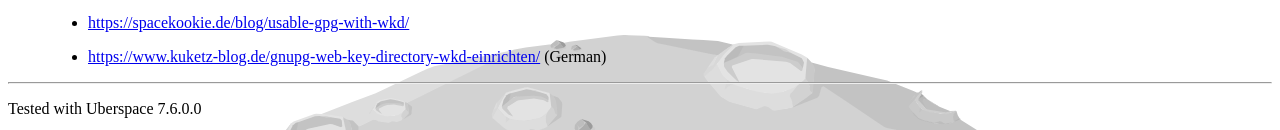
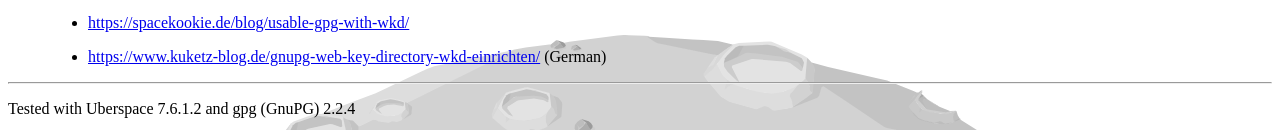
Before and after one commit to Uberspace/lab, a Sphinx documentation site: the page built from source/guide_wkd.rst, in a window 1280 px wide and 900 px high, scrolled down 5217 px, cut to the strip 0-668 px from the top of the window. Shown: the part 538-668 px from the top of the strip. Built offline with Sphinx 7.4.7 and the Read the Docs theme 2.0.0, drawn with Linux system fonts in a browser that asks for light colours.

Commit message:
[WKD] Bump Version of tested Uberspace and add version of tested gpg

```diff
--- a/source/guide_wkd.rst
+++ b/source/guide_wkd.rst
@@ -192,6 +192,6 @@ Credits
 
 ----
 
-Tested with Uberspace 7.6.0.0
+Tested with Uberspace 7.6.1.2 and gpg (GnuPG) 2.2.4
 
 .. author_list::
```
